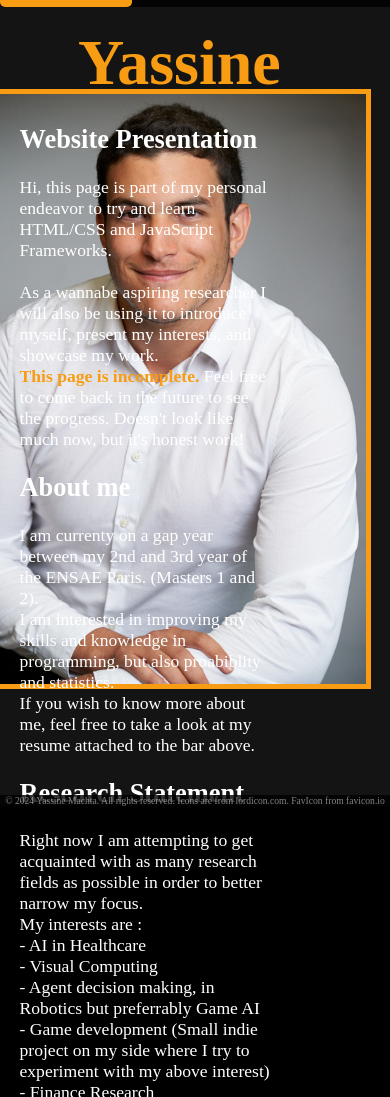
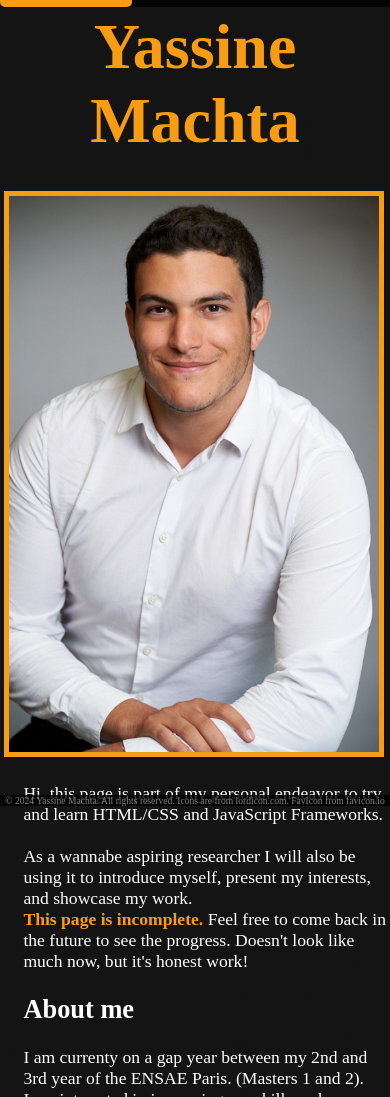
Before and after one commit to MachtaYassine/MachtaYassine.github.io, a plain HTML site: page index.html in a window 390 px wide. Shown: the part 38-1135 px from the top of the page. Drawn offline with nearby package versions, Linux system fonts and the light colour scheme; animation ran at ten frames a second.

Commit message:
update phone and full grid

```diff
--- a/index.html
+++ b/index.html
@@ -19,9 +19,10 @@
         grid-gap: 0px; /* Gap between grid items */
         padding: 0; /* Remove padding */
         width: 100%; /* Take the full width of the viewport */
-        height: 100%; /* Take the full height of the viewport */
-        overflow: hidden; /* Prevent overflow */
-        position: relative; /* Position relative for absolutely positioned children */
+        height: 100%; /* Automatically adjust height based on content */
+        overflow-y: auto; /* Prevent overflow */
+        overflow-x: hidden;
+        position: absolute; /* Position relative for absolutely positioned children */
         grid-template-columns:  repeat(var(--columns), 1fr) ;
         grid-template-rows:  repeat(var(--rows), 1fr)  ;
     }
@@ -32,8 +33,9 @@
     display: flex;
     justify-content: center;
     align-items: center;
+    overflow-x: hidden;
     position: relative; /* Set position to relative */
-    border: 0px solid transparent; /* Add a thin border */
+    border: 0px solid white; /* Add a thin border */
     }
 
     .circle {
@@ -48,23 +50,45 @@
         color: white; /* Text color */
         font-size: 10px; /* Text font size */
     }
-    /* Style for the header container */
     #headerContainer {
-        position: absolute;
-        top: 2.5%; /* 2% from the top of the viewport */
-        left: 20%; /* 2% from the left of the viewport */
+    position: relative;
+    top: 5px;
+    left: 0;
+    width: 100%;
     display: flex;
     align-items: center;
-        color: #F89D13; /* Set color to #F89D13 */
-        z-index: 2; /* Ensure it's on top */
+    justify-content: center;
+    text-align: center;
+    color: #F89D13;
     font-weight: 200;
     font-size: 2em;
+    z-index: 2; /* Ensure it's on top */
+}
+
+/* Common styles for both introduction and image */
+#introduction,
+#imageContainer {
+    position: relative;
+
     overflow: hidden;
+    z-index: 2; /* Ensure it's on top */
+}
+
+
+
+/* Introduction specific styles */
+#introduction {
+    width: 60%;
+    left: 5%;
+    color: white;
+    padding: 1%;
+    font-weight: 200;
+    font-size: 1.1em;
 }
 
 #imageContainer {
         position: absolute;
-        top: 15%; /* 10% from the top of the viewport */
+        top: 25%; /* 10% from the top of the viewport */
         right: 5%; /* 10% from the right of the viewport */
         width:fit-content; /* 30% of the viewport width */
         height: 70%; /* 70% of the viewport height */
@@ -82,6 +106,37 @@
     object-fit: cover; /* Cover the container while maintaining aspect ratio */
     z-index: 2; /* Ensure it's on top */
     }
+
+/* Media query for smaller screens */
+@media (max-width: 768px) {
+    #introduction,
+    #imageContainer {
+        max-width: 95%; /* Occupy full width */
+        min-width: 95%; /* Occupy full width */
+        justify-content: center;
+        align-items: center;
+    }
+
+    /* Image container specific styles */
+#imageContainer {
+    top:-5px;
+    left: 1%;
+    display: flex;
+    justify-content: center;
+    align-items: center;
+    width: 100%;
+    height: auto; /* Adjust height as needed */
+    position: relative;
+    overflow-y: auto;
+}
+
+#profilePicture {
+    height: auto;
+    max-width: 100%;
+    object-fit: contain;
+}
+}
+
 
 
     #topBarContainer {
@@ -143,31 +198,22 @@
 
 
 
-    /* Style for the introduction paragraph */
-    #introduction {
-        position: absolute;
-        top: 140px;
-        left: 5%;
-        width: 65%; /* Adjust width */
-        color: white; /* Set color to white */
-        z-index: 2; /* Ensure it's on top */
-        font-weight: 200;
-        font-size: 1.1em;
-    }
+
     </style>
 </head>
 <link rel="apple-touch-icon" sizes="180x180" href="/assets/apple-touch-icon.png">
 <link rel="icon" type="image/png" sizes="32x32" href="assets/favicon-32x32.png">
 <link rel="icon" type="image/png" sizes="16x16" href="assets/favicon-16x16.png">
 <body>
-
+<!-- Grid container for animations -->
+<div class="grid-container" id="gridContainer"></div>
 <!-- Header container -->
 <div id="headerContainer" style="opacity: 0; transform: translateX(-100%);">
     <h1>Yassine Machta</h1> <!-- Your name -->
 </div>
 
 <!-- Image container -->
-<div id="imageContainer" style="opacity: 0; transform: translateX(100%);">
+<div id="imageContainer" style="opacity: 0; transform: translateX(100%); overflow: hidden;">
     <!-- Add your picture here -->
     <img src="assets/photo_ensae.jpg" alt="Your Picture" id="profilePicture">
 </div>
@@ -190,7 +236,7 @@
 
 <!-- Introduction paragraph -->
 <div id="introduction" style="opacity: 0; transform: translateX(-100%);">
-    <h2>Website Presentation</h2>
+
     <p>
         Hi, this page is part of my personal endeavor to try and learn HTML/CSS and JavaScript Frameworks.  <br>
         <br>
@@ -213,6 +259,9 @@
     - Game development (Small indie project on my side where I try to experiment with my above interest) <br>
     - Finance Research <br>
     - Recommendation Systems <br>
+    <br>
+    <br>
+    <br>
 </div>
 
 
@@ -221,13 +270,40 @@
     <!-- Copyright notice -->
     <p>&copy; 2024 Yassine Machta. All rights reserved. Icons are from lordicon.com. FavIcon from favicon.io</p>
 </div>
-<!-- Grid container for animations -->
-<div class="grid-container" id="gridContainer"></div>
+
 
 <script src="https://cdn.lordicon.com/lordicon.js"></script>
 <script src="https://cdnjs.cloudflare.com/ajax/libs/animejs/3.2.1/anime.min.js"></script>
 <script src="https://cdn.jsdelivr.net/npm/marked/marked.min.js"></script>
 <script>
+
+
+    window.addEventListener('scroll', function() {
+    var topBarContainer = document.getElementById('topBarContainer');
+    var bottomBarContainer = document.getElementById('bottomBarContainer');
+    var scrollHeight = document.documentElement.scrollHeight;
+    var scrollTop = window.scrollY || window.pageYOffset || document.documentElement.scrollTop;
+    var clientHeight = document.documentElement.clientHeight;
+    // console.log("scrollHeight: ", scrollHeight, "scrollTop: ", scrollTop, "clientHeight: ", clientHeight)
+
+    // Check if the user has scrolled to the top or if the page is small enough that no scrolling is required
+    if (scrollTop === 0 || clientHeight >= scrollHeight) {
+        topBarContainer.style.top = '0'; // Show the top bar
+    } else {
+        topBarContainer.style.top = '-100px'; // Hide the top bar
+    }
+
+    // Check if the user has scrolled to the bottom or if the page is small enough that no scrolling is required
+    if (scrollTop + clientHeight >= scrollHeight || clientHeight >= scrollHeight) {
+        bottomBarContainer.style.bottom = '0'; // Show the bottom bar
+    } else {
+        bottomBarContainer.style.bottom = '-100px'; // Hide the bottom bar
+    }
+});
+
+
+
+
 
     function startAnimation() {
         var icon = document.querySelector('.button-content lord-icon');
@@ -246,14 +322,27 @@
     }
 
     var numColumns, numRows;
-    var itemWidth = 70; // Set initial width of grid items
-    var itemHeight = 70; // Set initial height of grid items
+    var itemWidth = 100; // Set initial width of grid items
+    var itemHeight = 100; // Set initial height of grid items
     var gridGap = 0; // Gap between grid items
     let gridContainer = document.getElementById('gridContainer');
+    var maxDocumentWidth = Math.max(document.body.scrollWidth, document.documentElement.scrollWidth, document.body.offsetWidth, document.documentElement.offsetWidth, document.body.clientWidth, document.documentElement.clientWidth);
+    var maxDocumentHeight = Math.max(document.body.scrollHeight, document.documentElement.scrollHeight, document.body.offsetHeight, document.documentElement.offsetHeight, document.body.clientHeight, document.documentElement.clientHeight);
+
+    // Log the maximum document dimensions
+    console.log("Max document width:", maxDocumentWidth);
+    console.log("Max document height:", maxDocumentHeight);
+    console.log("Viewport height:", window.innerHeight);
+    console.log("body height" , document.body.clientHeight)
+    console.log("scroll height ", document.body.scrollHeight, document.documentElement.scrollHeight)
+    document.body.style.height = maxDocumentHeight+ "px";
+    gridContainer.style.height = maxDocumentHeight+ "px";
+    console.log("body height" , document.body.clientHeight)
+    console.log("grid Container height", gridContainer.style.height)
     // Calculate the number of columns and rows based on viewport size and grid item size
-    numColumns = Math.floor((window.innerWidth - 0) / (itemWidth + gridGap));
-    numRows = Math.floor((window.innerHeight - 0) / (itemHeight + gridGap));
-    var numItems = numColumns * numRows; // Calculate total number of items
+    var numColumns = Math.floor((maxDocumentWidth - 0) / (itemWidth + gridGap));
+    var numRows = Math.floor((maxDocumentHeight - 0) / (itemHeight + gridGap));
+    var numItems = numColumns * numRows;
     console.log("numColumns: ", numColumns, "numRows: ", numRows, "numItems: ", numItems);
     gridContainer.innerHTML = ''; // Clear previous items
     gridContainer.style.setProperty("--columns", numColumns);
@@ -261,17 +350,17 @@
     console.log("gridContainer grid-template-value is ", gridContainer.style);
     var svgLines = document.createElementNS("http://www.w3.org/2000/svg", "svg");
     svgLines.style.position = 'absolute';
-    svgLines.setAttribute("width", window.innerWidth);
-    svgLines.setAttribute("height", window.innerHeight);
+    svgLines.setAttribute("width", maxDocumentWidth + "px");
+    svgLines.setAttribute("height", maxDocumentHeight + "px");
     svgLines.setAttribute("fill", "transparent");
     rect= document.createElementNS("http://www.w3.org/2000/svg", "rect");
     rect.setAttribute("x", 0);
     rect.setAttribute("y", 0);
-    rect.setAttribute("width", window.innerWidth);
-    rect.setAttribute("height", window.innerHeight);
-    rect.setAttribute("border", "white");
+    rect.setAttribute("width", maxDocumentWidth + "px");
+    rect.setAttribute("height", maxDocumentHeight + "px");
+    rect.setAttribute("border", "4px solid white");
     rect.setAttribute("fill", "transparent");
-    // svgLines.appendChild(rect);
+    svgLines.appendChild(rect);
     var drawnLines = {}; // Object to keep track of drawn lines
 
 
@@ -566,14 +655,9 @@ window.addEventListener('load', function () {
             opacity: [0, 1],
             translateX: ['-100%', '0']
         }, '-=500'); // Start this animation 500ms before the previous one ends
-
-        // Animate the appearance of the top and bottom bars
     setTimeout(function () {
-            document.getElementById('topBarContainer').style.top = '0';
-        }, 1000);
-        setTimeout(function () {
-            document.getElementById('bottomBarContainer').style.bottom = '0';
-        }, 1000);
+        window.dispatchEvent(new Event('scroll'));
+        }, 1000)
     });
 });
 
```
Lines whose indentation alone changed are shown as unchanged.
